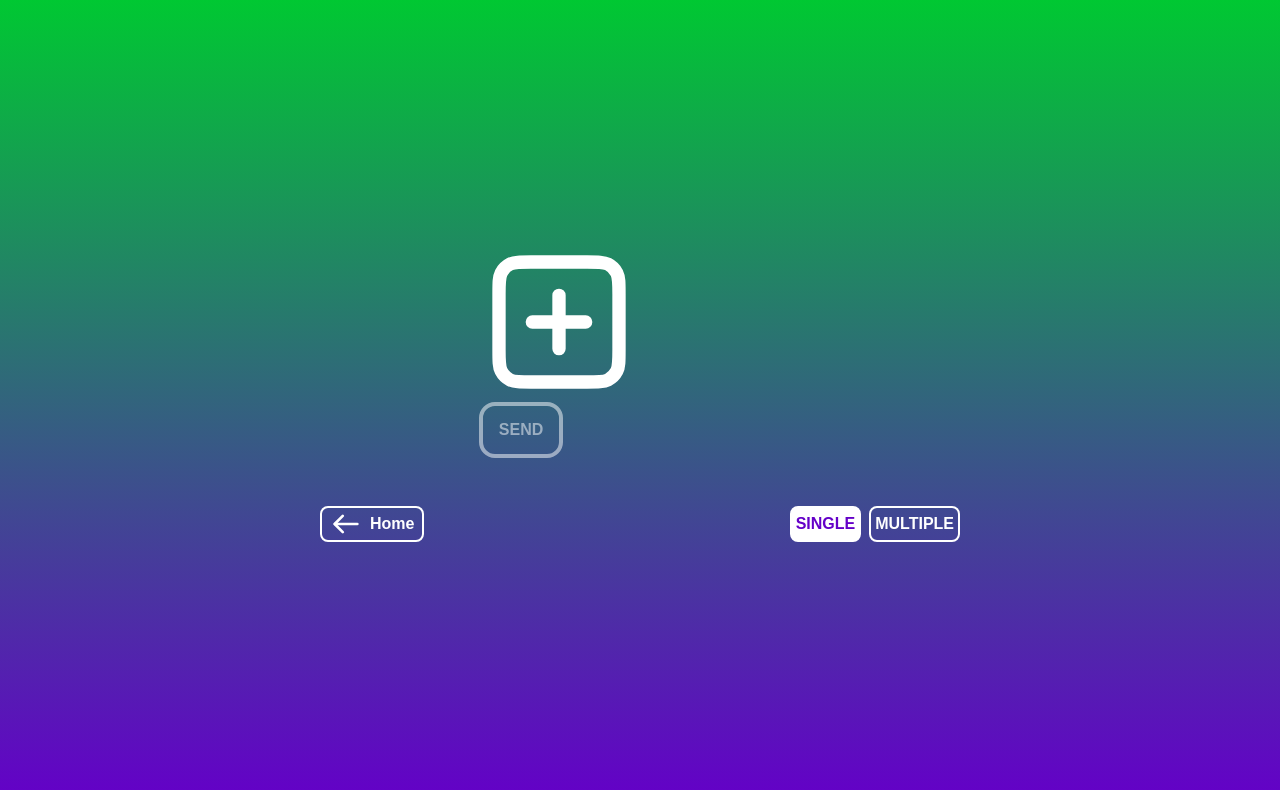
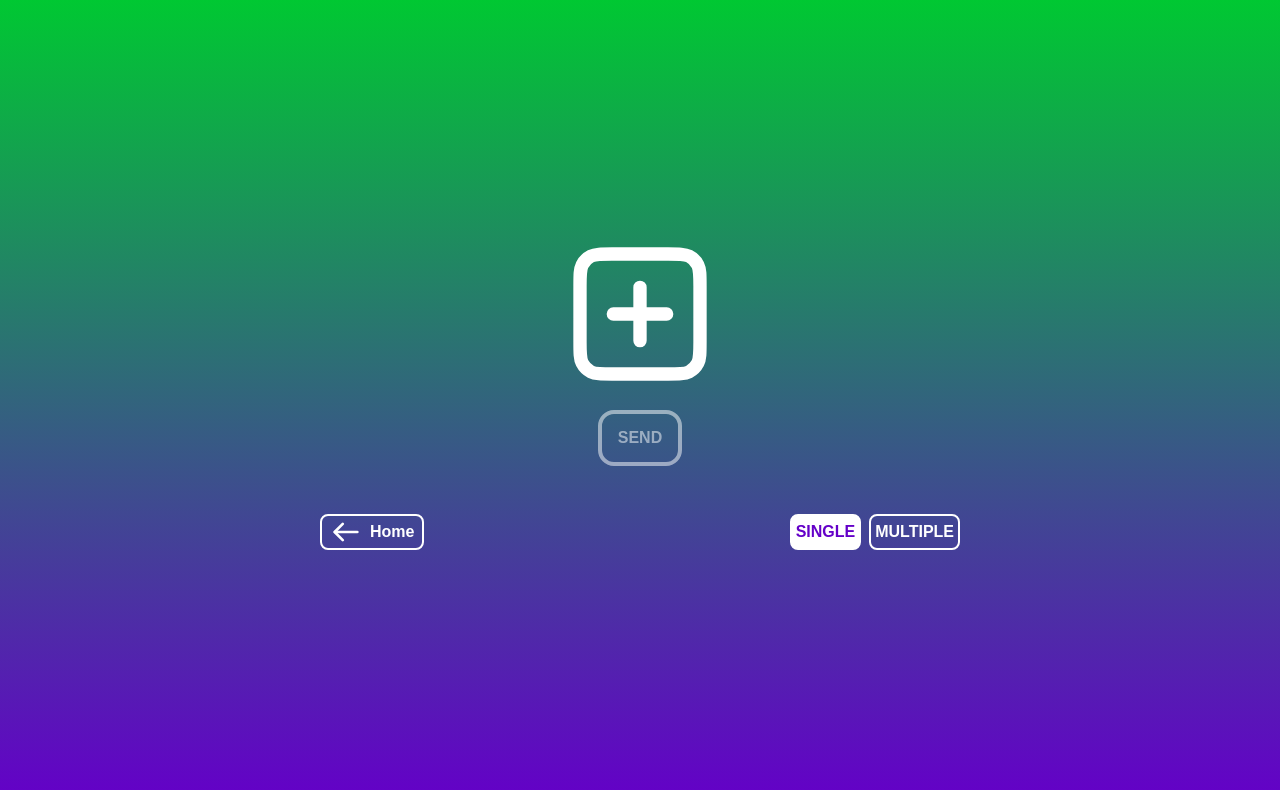
Before and after one commit to gizinski-jacek/qr-file-share, a React (Create React App) app: page /send in a window 1280 px wide. Shown: the top 790 px of the page. Built offline with nearby package versions, Linux system fonts and the light colour scheme.

Commit message:
Updating styling after layout changes.

```diff
--- a/src/styles/Send.scss
+++ b/src/styles/Send.scss
@@ -1,21 +1,61 @@
 .send {
+	width: 100%;
+
+	.form-container {
+		width: 100%;
 		display: flex;
 		flex-direction: column;
+		align-items: center;
+		gap: 0.5rem;
+	}
+
+	.qr-code-list {
+		display: flex;
 		justify-content: center;
 		align-items: center;
+		flex-wrap: wrap;
 		gap: 2rem;
+		text-align: center;
+		margin: 1rem 0;
+
+		.qr-code {
+			display: flex;
+			flex-direction: column;
+			gap: 0.5rem;
 		}
 
-
-button {
-	padding: 1rem;
-	border: 4px solid rgb(255, 255, 255);
-	border-radius: 1rem;
+		svg {
+			width: 35vw;
+			height: 35vh;
+			min-width: 64px;
+			min-height: 64px;
+			max-width: 256px;
+			max-height: 256px;
+		}
 	}
 
-form {
-	visibility: hidden;
-	height: 0;
+	.errors {
+		color: rgb(255, 0, 0);
+		font-weight: 600;
+	}
+
+	.upload-list {
+		width: 75%;
+		display: flex;
+		justify-content: center;
+		flex-wrap: wrap;
+		gap: 2rem;
+		margin: 1rem 0;
+
+		> div {
+			display: flex;
+			align-items: center;
+		}
+
+		svg {
+			width: 40px;
+			height: 40px;
+		}
 	}
 
 	.add-icon,
@@ -23,9 +63,9 @@ form {
 		display: block;
 		width: 160px;
 		height: 160px;
-	cursor:pointer;
+		cursor: pointer;
 
-	svg{
+		svg {
 			transition: 0.1s ease-in-out;
 			fill: rgba(255, 255, 255, 0);
 		}
@@ -35,19 +75,13 @@ form {
 		}
 	}
 
-.qr-code{
-	transition: 0.25s ease-in-out;
-
-	svg {
-		width: 35vw;
-		height: 35vh;
-		min-width: 64px;
-		min-height: 64px;
-		max-width: 256px;
-		max-height: 256px;
+	form {
+		visibility: hidden;
 	}
 
-	&:hover {
-		scale: (2);
+	button {
+		padding: 1rem;
+		border: 4px solid rgb(255, 255, 255);
+		border-radius: 1rem;
 	}
 }
```
Lines whose indentation alone changed are shown as unchanged.
